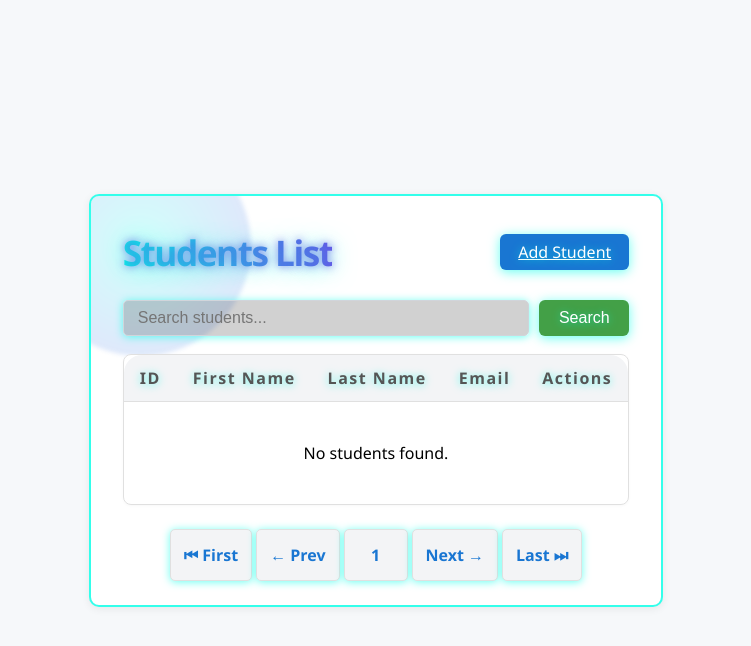
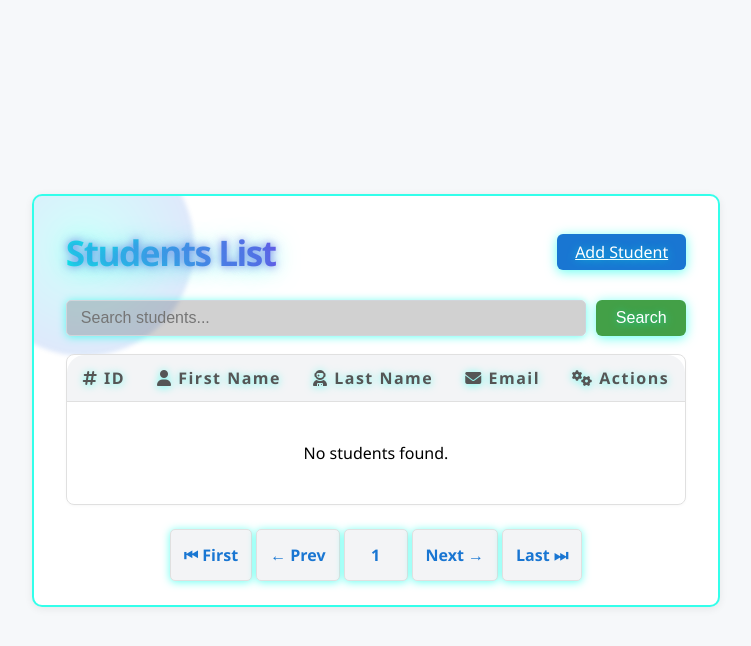
Before and after one commit to VinceRolle/rolle_vince, a CodeIgniter app: page /students in a window 1280 px wide. Shown: the top 646 px of the page, without its empty margins (264-1015 px from the left). Run offline with CodeIgniter, Linux system fonts and the light colour scheme; data that the repository does not hold is empty; some libraries are stand-ins or nearby versions.

Commit message:
First commit

```diff
--- a/app/views/students/get_all.php
+++ b/app/views/students/get_all.php
@@ -538,11 +538,11 @@
       <table>
         <thead>
         <tr>
-          <th>ID</th>
-          <th>First Name</th>
-          <th>Last Name</th>
-          <th>Email</th>
-          <th>Actions</th>
+          <th><i class="fa fa-hashtag" title="ID"></i> ID</th>
+          <th><i class="fa fa-user" title="First Name"></i> First Name</th>
+          <th><i class="fa fa-user-astronaut" title="Last Name"></i> Last Name</th>
+          <th><i class="fa fa-envelope" title="Email"></i> Email</th>
+          <th><i class="fa fa-gears" title="Actions"></i> Actions</th>
         </tr>
         </thead>
         <tbody>
```
